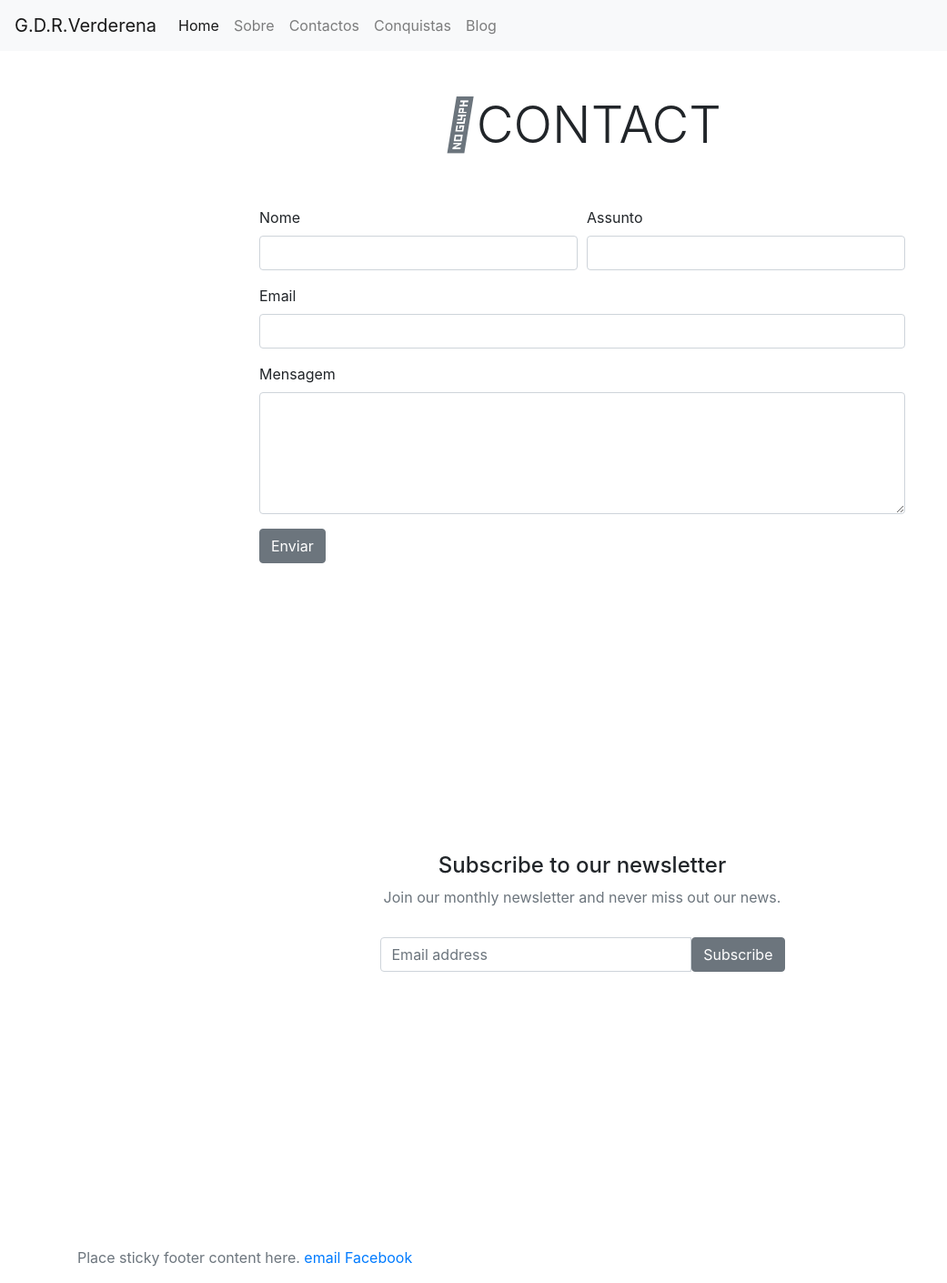
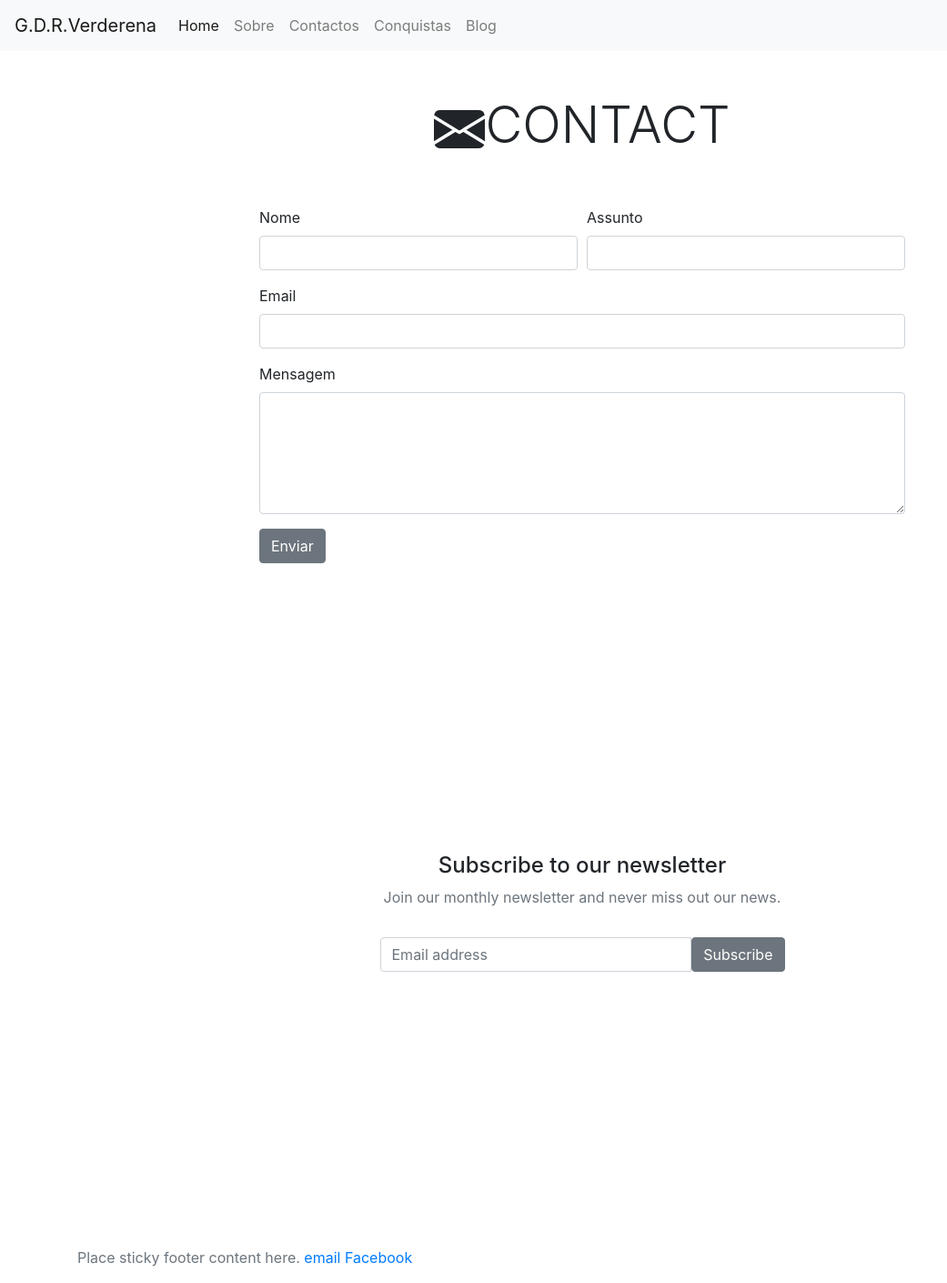
Before and after one commit to GDR-Verderena/gdr-verderena.github.io, a Jekyll site: the page built from contact/index.html, in a window 1280 px wide. Shown: the whole page at 91% size, without its empty margins (0-1041 px from the left). Built offline with Jekyll 4.4.1, drawn with Linux system fonts in a browser that asks for light colours.

Commit message:
Update contact.html

```diff
--- a/_includes/contact.html
+++ b/_includes/contact.html
@@ -5,7 +5,9 @@
 
     <div class="row">
         <div class="col-12 text-center my-5">
-            <h2 class="display-4"> <i class="fas fa-paper-plane text-secondary" aria-hidden="true"></i>CONTACT</h2>
+            <h2 class="display-4"> <svg width="1em" height="1em" viewBox="0 0 16 16" class="bi bi-envelope-fill" fill="currentColor" xmlns="http://www.w3.org/2000/svg">
+  <path fill-rule="evenodd" d="M.05 3.555A2 2 0 0 1 2 2h12a2 2 0 0 1 1.95 1.555L8 8.414.05 3.555zM0 4.697v7.104l5.803-3.558L0 4.697zM6.761 8.83l-6.57 4.027A2 2 0 0 0 2 14h12a2 2 0 0 0 1.808-1.144l-6.57-4.027L8 9.586l-1.239-.757zm3.436-.586L16 11.801V4.697l-5.803 3.546z"/>
+</svg></i>CONTACT</h2>
         </div>
     </div>
 
```
